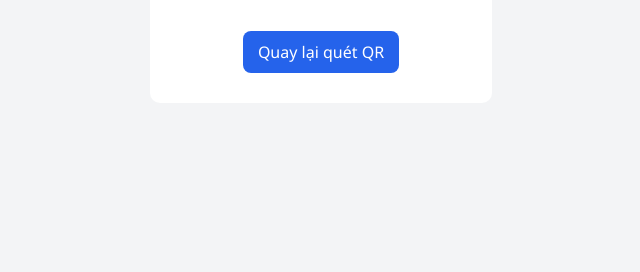
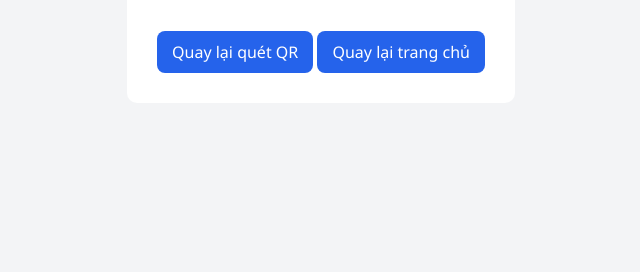
Before and after one commit to hoangan-mi/aims_bansao, a Flask app: template templates/report_success.html in a window 1280 px wide. Shown: the part 419-691 px from the top of the page, without its empty margins (319-959 px from the left). Run offline with Flask 3, Linux system fonts and the light colour scheme; the template is opened without the code that fills it, so the values that code supplies are empty.

Commit message:
Update report_success.html

```diff
--- a/templates/report_success.html
+++ b/templates/report_success.html
@@ -42,6 +42,7 @@ border-radius:8px;
 <p>Tài sản: {{ asset.ID_assets }}</p>
 
 <a href="/scan">Quay lại quét QR</a>
+<a href="/index">Quay lại trang chủ</a>
 
 </div>
 
```
